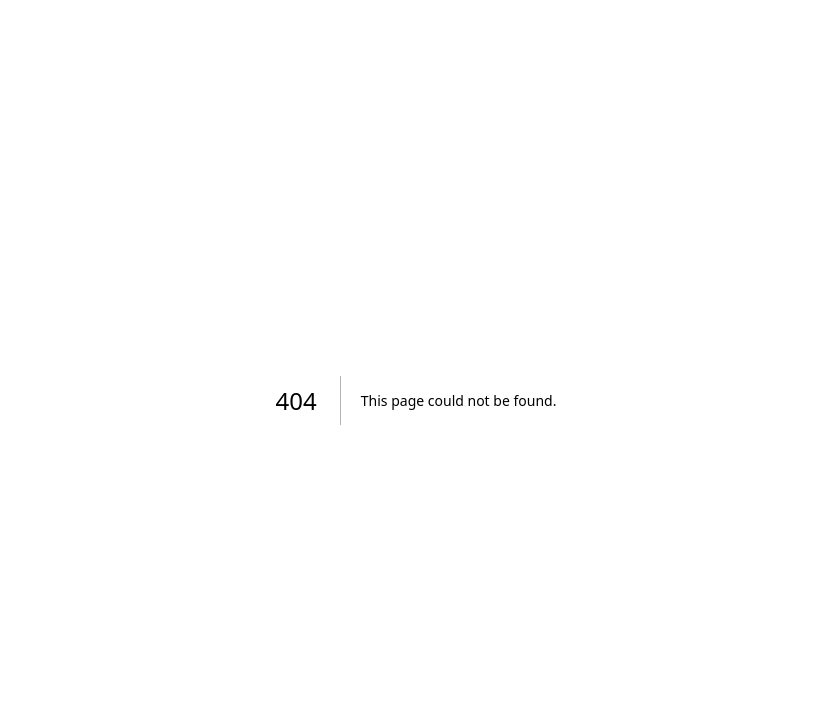
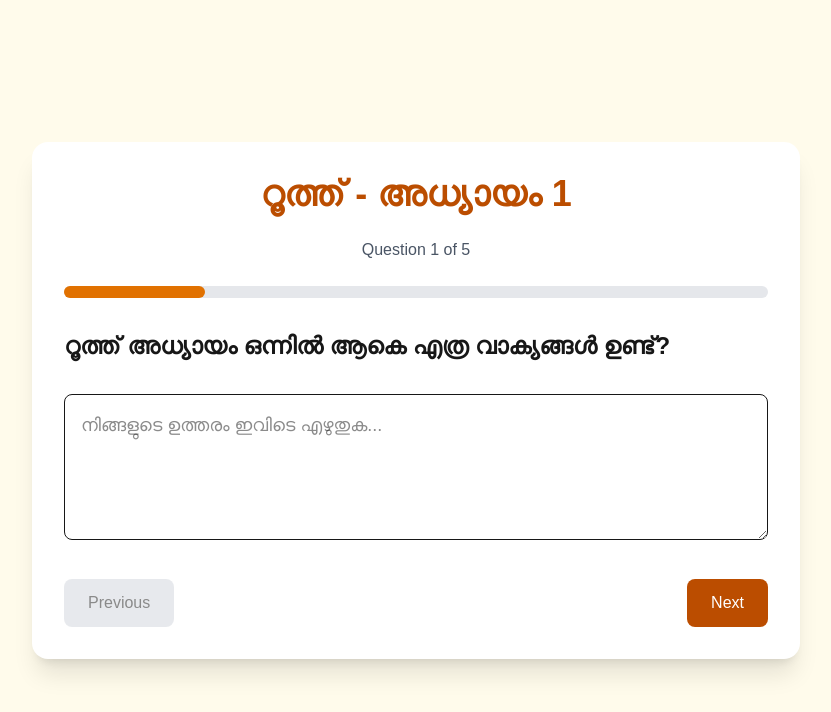
Before and after one commit to edwinocarm/Logos-Quiz-2026, a Next.js app: page /quiz in a window 1280 px wide. Before the commit this address had no page. Shown: the top 712 px of the page, without its empty margins (224-1055 px from the left). Built offline with nearby package versions, Linux system fonts and the light colour scheme.

Commit message:
Working quiz navigation

```diff
--- a/app/page.tsx
+++ b/app/page.tsx
@@ -25,9 +25,12 @@ export default function Home() {
           Psalm 119:105
         </p>
 
-        <button className="bg-amber-700 hover:bg-amber-800 text-white text-xl px-10 py-4 rounded-full transition duration-300 shadow-lg">
-          Start Quiz
-        </button>
+        <a
+  href="/quiz"
+  className="inline-block bg-amber-700 hover:bg-amber-800 text-white text-xl px-8 py-4 rounded-xl"
+>
+  Start Quiz
+</a>
 
         <div className="mt-12 text-gray-500">
           © 2026 Logos Quiz
--- /dev/null
+++ b/app/quiz/page.tsx
@@ -0,0 +1,86 @@
+"use client";
+
+import { useState } from "react";
+import quizData from "../../data/ruthChapter1.json";
+
+export default function QuizPage() {
+  const [currentQuestion, setCurrentQuestion] = useState(0);
+  const [answer, setAnswer] = useState("");
+
+  const question = quizData.questions[currentQuestion];
+
+  function nextQuestion() {
+    if (currentQuestion < quizData.questions.length - 1) {
+      setCurrentQuestion(currentQuestion + 1);
+      setAnswer("");
+    }
+  }
+
+  function previousQuestion() {
+    if (currentQuestion > 0) {
+      setCurrentQuestion(currentQuestion - 1);
+      setAnswer("");
+    }
+  }
+
+  return (
+    <main className="min-h-screen bg-amber-50 flex justify-center items-center p-6">
+      <div className="bg-white shadow-xl rounded-2xl p-8 w-full max-w-3xl">
+
+        <h1 className="text-4xl font-bold text-center text-amber-700 mb-6">
+          {quizData.title}
+        </h1>
+
+        <p className="text-center text-gray-600 mb-6">
+          Question {currentQuestion + 1} of {quizData.questions.length}
+        </p>
+
+        {/* Progress Bar */}
+        <div className="w-full bg-gray-200 rounded-full h-3 mb-8">
+          <div
+            className="bg-amber-600 h-3 rounded-full"
+            style={{
+              width: `${((currentQuestion + 1) / quizData.questions.length) * 100}%`,
+            }}
+          />
+        </div>
+
+        {/* Question */}
+        <div className="text-2xl font-semibold mb-8">
+          {question.question}
+        </div>
+
+        {/* Answer */}
+        <textarea
+          value={answer}
+          onChange={(e) => setAnswer(e.target.value)}
+          rows={4}
+          placeholder="നിങ്ങളുടെ ഉത്തരം ഇവിടെ എഴുതുക..."
+          className="w-full border rounded-lg p-4 text-lg"
+        />
+
+        {/* Navigation */}
+        <div className="flex justify-between mt-8">
+
+          <button
+            onClick={previousQuestion}
+            disabled={currentQuestion === 0}
+            className="bg-gray-300 px-6 py-3 rounded-lg disabled:opacity-50"
+          >
+            Previous
+          </button>
+
+          <button
+            onClick={nextQuestion}
+            disabled={currentQuestion === quizData.questions.length - 1}
+            className="bg-amber-700 text-white px-6 py-3 rounded-lg disabled:opacity-50"
+          >
+            Next
+          </button>
+
+        </div>
+
+      </div>
+    </main>
+  );
+}
--- /dev/null
+++ b/components/AnswerInput.tsx
@@ -0,0 +1,19 @@
+interface AnswerInputProps {
+  value: string;
+  onChange: (value: string) => void;
+}
+
+export default function AnswerInput({
+  value,
+  onChange,
+}: AnswerInputProps) {
+  return (
+    <textarea
+      value={value}
+      onChange={(e) => onChange(e.target.value)}
+      placeholder="നിങ്ങളുടെ ഉത്തരം ഇവിടെ എഴുതുക..."
+      className="w-full border rounded-lg p-4 text-lg"
+      rows={4}
+    />
+  );
+}
--- /dev/null
+++ b/components/Header.tsx
@@ -0,0 +1,11 @@
+interface HeaderProps {
+  title: string;
+}
+
+export default function Header({ title }: HeaderProps) {
+  return (
+    <h1 className="text-3xl font-bold text-center text-amber-700 mb-6">
+      {title}
+    </h1>
+  );
+}
--- /dev/null
+++ b/components/NavigationButtons.tsx
@@ -0,0 +1,33 @@
+interface NavigationButtonsProps {
+  onPrevious: () => void;
+  onNext: () => void;
+  disablePrevious: boolean;
+  disableNext: boolean;
+}
+
+export default function NavigationButtons({
+  onPrevious,
+  onNext,
+  disablePrevious,
+  disableNext,
+}: NavigationButtonsProps) {
+  return (
+    <div className="flex justify-between mt-8">
+      <button
+        onClick={onPrevious}
+        disabled={disablePrevious}
+        className="bg-gray-300 px-6 py-3 rounded-lg disabled:opacity-50"
+      >
+        Previous
+      </button>
+
+      <button
+        onClick={onNext}
+        disabled={disableNext}
+        className="bg-amber-700 text-white px-6 py-3 rounded-lg disabled:opacity-50"
+      >
+        Next
+      </button>
+    </div>
+  );
+}
--- /dev/null
+++ b/components/ProgressBar.tsx
@@ -0,0 +1,20 @@
+interface ProgressBarProps {
+  current: number;
+  total: number;
+}
+
+export default function ProgressBar({
+  current,
+  total,
+}: ProgressBarProps) {
+  const percent = (current / total) * 100;
+
+  return (
+    <div className="w-full bg-gray-200 rounded-full h-3 mb-6">
+      <div
+        className="bg-amber-600 h-3 rounded-full"
+        style={{ width: `${percent}%` }}
+      />
+    </div>
+  );
+}
--- /dev/null
+++ b/components/QuestionCard.tsx
@@ -0,0 +1,31 @@
+interface QuestionCardProps {
+  questionNumber: number;
+  totalQuestions: number;
+  question: string;
+  reference?: string;
+}
+
+export default function QuestionCard({
+  questionNumber,
+  totalQuestions,
+  question,
+  reference,
+}: QuestionCardProps) {
+  return (
+    <div className="mb-6">
+      <p className="text-lg text-gray-600">
+        Question {questionNumber} of {totalQuestions}
+      </p>
+
+      <div className="mt-4 text-2xl font-semibold">
+        {question}
+      </div>
+
+      {reference && (
+        <p className="mt-3 text-sm text-gray-500">
+          Reference: {reference}
+        </p>
+      )}
+    </div>
+  );
+}
--- /dev/null
+++ b/data/ruthChapter1.json
@@ -0,0 +1,57 @@
+{
+  "book": "Ruth",
+  "chapter": 1,
+  "title": "റൂത്ത് - അധ്യായം 1",
+  "questions": [
+    {
+      "id": 1,
+      "question": "റൂത്ത് അധ്യായം ഒന്നിൽ ആകെ എത്ര വാക്യങ്ങൾ ഉണ്ട്?",
+      "acceptedAnswers": [
+        "22",
+        "22 വാക്യങ്ങൾ",
+        "ഇരുപത്തിരണ്ട്",
+        "ഇരുപത്തിരണ്ട് വാക്യങ്ങൾ"
+      ],
+      "reference": "റൂത്ത് 1",
+      "marks": 1
+    },
+    {
+      "id": 2,
+      "question": "റൂത്ത് ഒന്നാം അധ്യായത്തിലെ ആദ്യത്തെ തലക്കെട്ട്?",
+      "acceptedAnswers": [
+        "എലിമലേക്കും കുടുംബവും മൊവാബിൽ"
+      ],
+      "reference": "റൂത്ത് 1:1-5",
+      "marks": 1
+    },
+    {
+      "id": 3,
+      "question": "ആരുടെ ഭരണകാലത്താണ് നാട്ടിൽ ക്ഷാമം ഉണ്ടായത്?",
+      "acceptedAnswers": [
+        "ന്യായാധിപന്മാരുടെ",
+        "ന്യായാധിപന്മാരുടെ ഭരണകാലം"
+      ],
+      "reference": "റൂത്ത് 1:1",
+      "marks": 1
+    },
+    {
+      "id": 4,
+      "question": "ന്യായാധിപന്മാരുടെ ഭരണകാലത്ത് നാട്ടിൽ എന്ത് ഉണ്ടായി?",
+      "acceptedAnswers": [
+        "ക്ഷാമം"
+      ],
+      "reference": "റൂത്ത് 1:1",
+      "marks": 1
+    },
+    {
+      "id": 5,
+      "question": "മൊവാബ് ദേശത്ത് കുടിയേറി പാർത്തയാൾ എവിടുത്തുകാരനായിരുന്നു?",
+      "acceptedAnswers": [
+        "യൂദായിലെ ഒരു ബെത്ലഹേംകാരൻ",
+        "ബെത്ലഹേംകാരൻ"
+      ],
+      "reference": "റൂത്ത് 1:1",
+      "marks": 1
+    }
+  ]
+}
--- /dev/null
+++ b/data/ruthChapter1.ts
@@ -0,0 +1,18 @@
+import { QuizQuestion } from "../types/quiz";
+
+export const ruthChapter1: QuizQuestion[] = [
+  {
+    id: 1,
+    book: "Ruth",
+    chapter: 1,
+    question: "റൂത്ത് അധ്യായം ഒന്നിൽ ആകെ എത്ര വാക്യങ്ങൾ ഉണ്ട്?",
+    acceptedAnswers: [
+      "22",
+      "22 വാക്യങ്ങൾ",
+      "ഇരുപത്തിരണ്ട്",
+      "ഇരുപത്തിരണ്ട് വാക്യങ്ങൾ",
+    ],
+    reference: "Ruth 1",
+    marks: 1,
+  },
+];
--- /dev/null
+++ b/lib/answerChecker.ts
@@ -0,0 +1,17 @@
+export function normalizeAnswer(answer: string): string {
+  return answer
+    .trim()
+    .toLowerCase()
+    .replace(/\s+/g, " ");
+}
+
+export function isCorrectAnswer(
+  userAnswer: string,
+  acceptedAnswers: string[]
+): boolean {
+  const normalizedUser = normalizeAnswer(userAnswer);
+
+  return acceptedAnswers.some(
+    (answer) => normalizeAnswer(answer) === normalizedUser
+  );
+}
--- /dev/null
+++ b/types/quiz.ts
@@ -0,0 +1,9 @@
+export interface QuizQuestion {
+  id: number;
+  book: string;
+  chapter: number;
+  question: string;
+  acceptedAnswers: string[];
+  reference?: string;
+  marks: number;
+}
```
